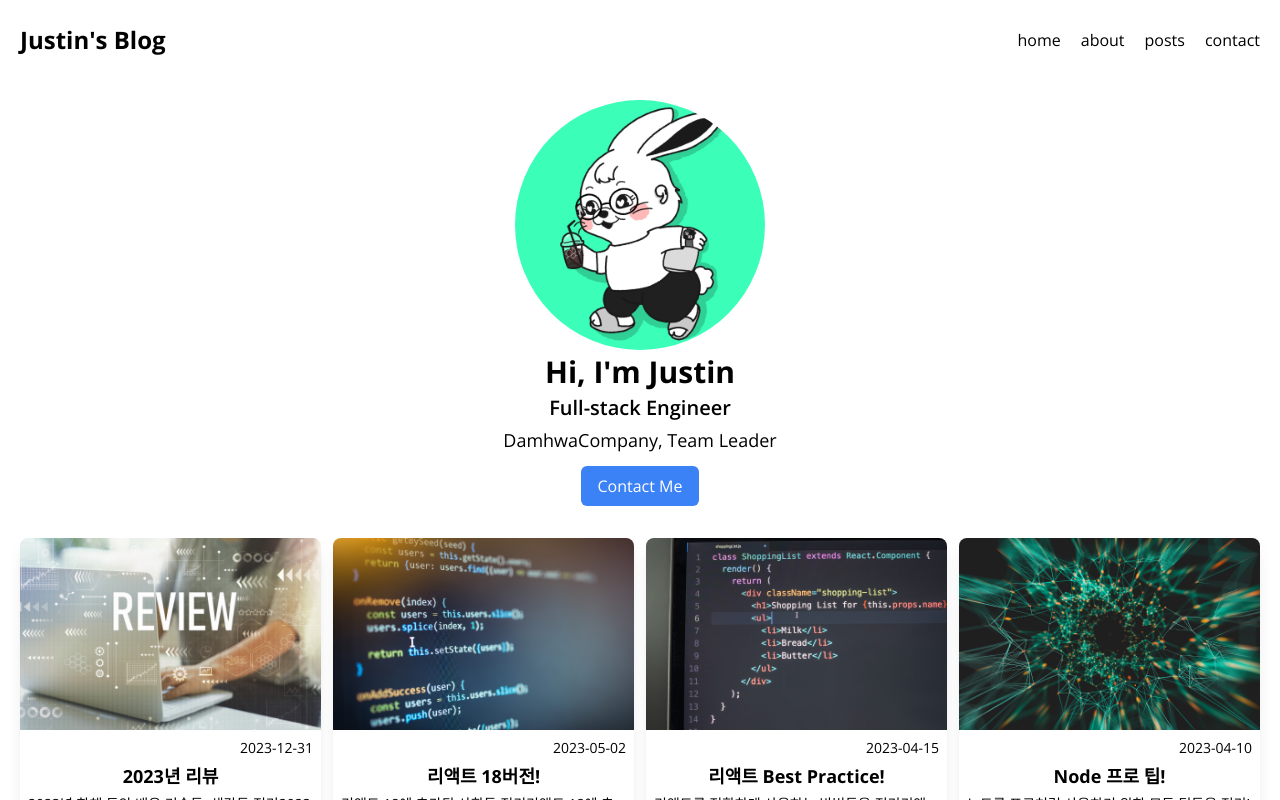
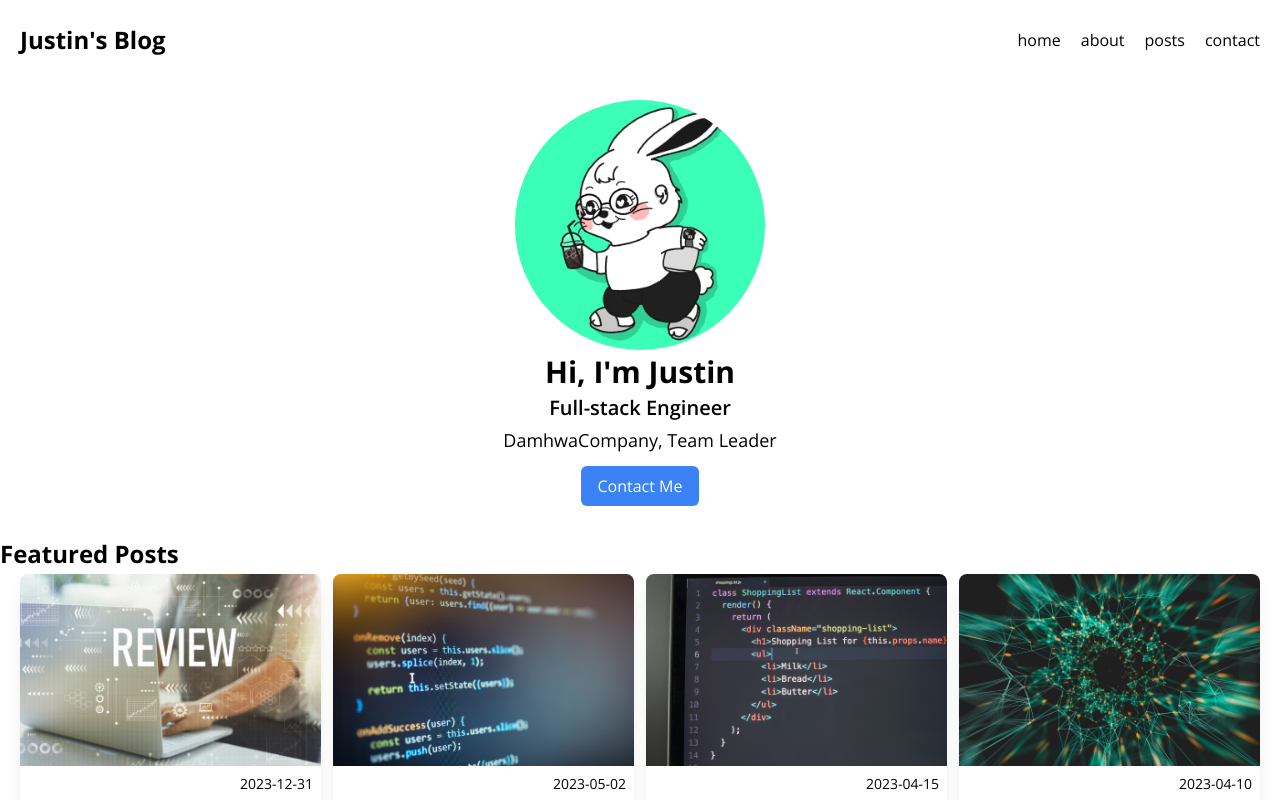
Before and after one commit to hubiwibe/blog, a Next.js app: page / in a window 1280 px wide. Built offline with nearby package versions, Linux system fonts and the light colour scheme.

Commit message:
💄 Add: Featured posts title

```diff
--- a/src/components/FeaturedPosts.tsx
+++ b/src/components/FeaturedPosts.tsx
@@ -8,6 +8,7 @@ async function FeaturedPosts() {
   // 2. 모든 데이터를 보여줌
   return (
     <section>
+      <h2 className="mb-1 text-2xl font-bold">Featured Posts</h2>
       <PostCards posts={posts} />
     </section>
   );
```
